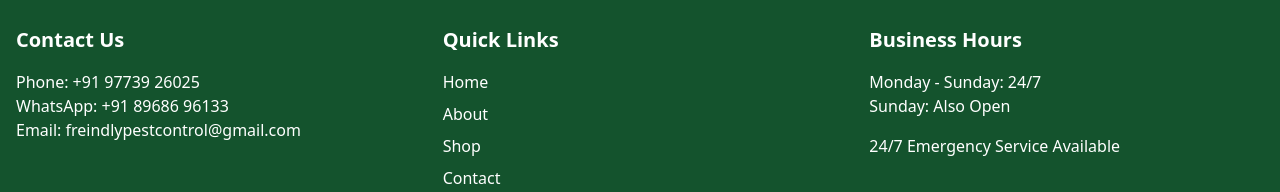
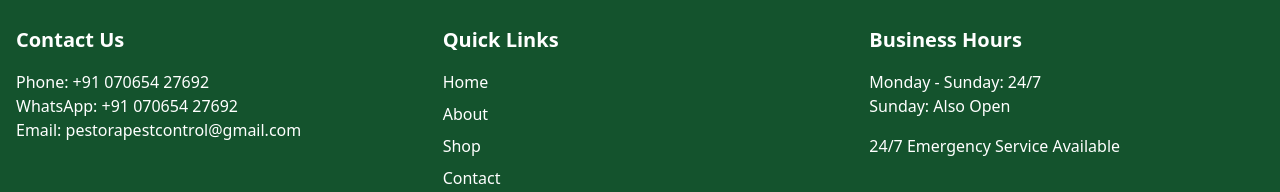
Before and after one commit to EDUCAMP-ACADUMY/pesticide, a React (Vite) app: page / in a window 1280 px wide. Shown: the part 1978-2170 px from the top of the page. Built offline with nearby package versions, Linux system fonts and the light colour scheme.

Commit message:
Update App.tsx

```diff
--- a/src/App.tsx
+++ b/src/App.tsx
@@ -62,9 +62,9 @@ function App() {
             <div className="grid grid-cols-1 md:grid-cols-3 gap-8">
               <div>
                 <h3 className="text-xl font-bold mb-4">Contact Us</h3>
-                <p>Phone: +91 97739 26025</p>
-                <p>WhatsApp: +91 89686 96133</p>
-                <p>Email: freindlypestcontrol@gmail.com</p>
+                <p>Phone: +91 070654 27692</p>
+                <p>WhatsApp: +91 070654 27692</p>
+                <p>Email: pestorapestcontrol@gmail.com</p>
               </div>
               <div>
                 <h3 className="text-xl font-bold mb-4">Quick Links</h3>
```
